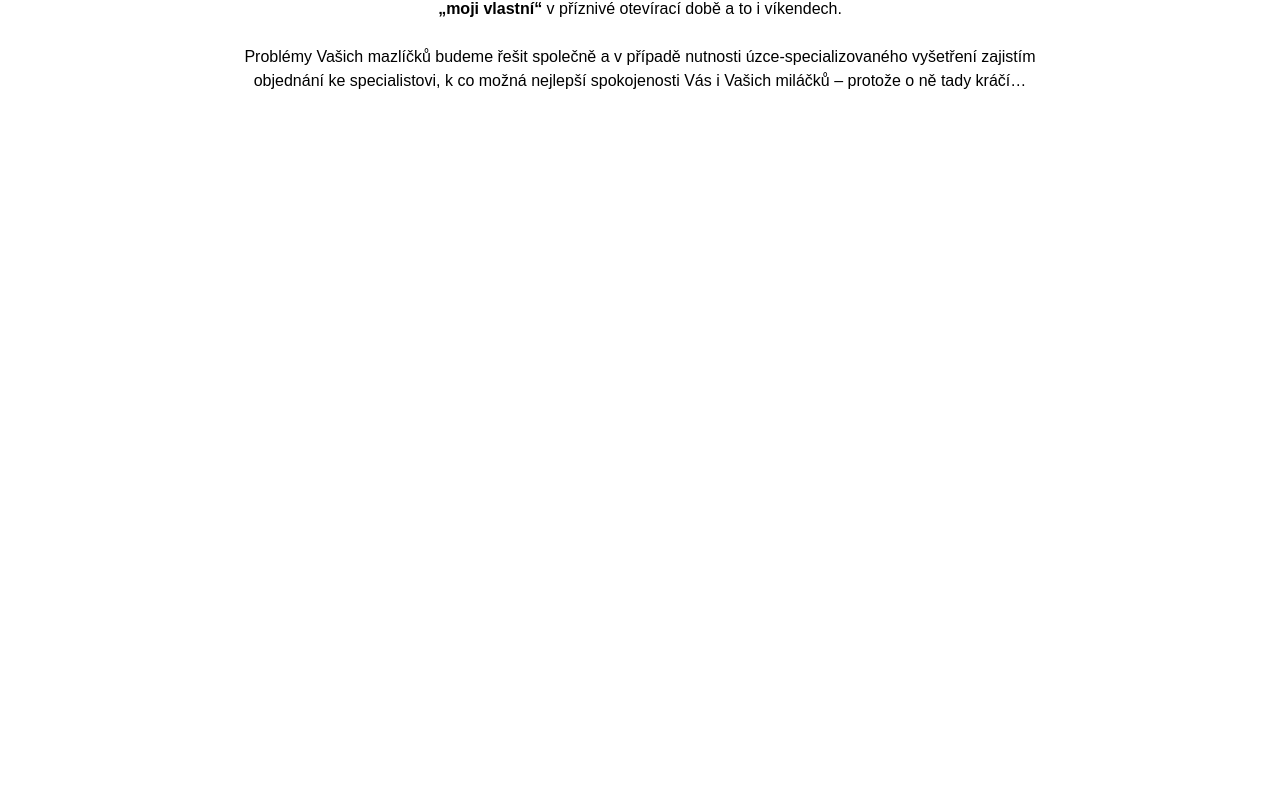
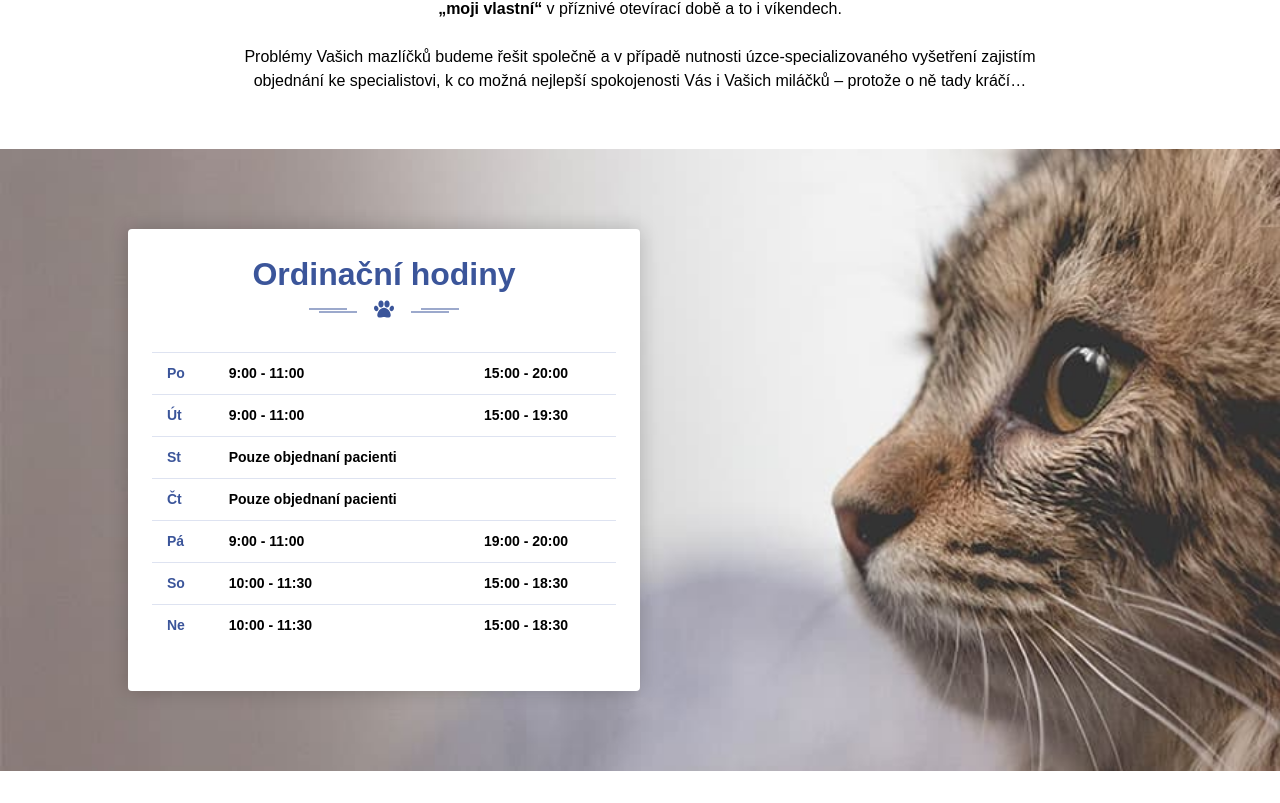
Before and after one commit to viktordanko/veterina-uvoz, a Next.js app: page / in a window 1280 px wide. Shown: the part 724-1527 px from the top of the page. Before the commit the page ends 873 px from the top, so only its background shows below. Built offline with nearby package versions, Linux system fonts and the light colour scheme.

Commit message:
Add opening hours

```diff
--- /dev/null
+++ b/api/opening-hours.json
@@ -0,0 +1,35 @@
+[
+  {
+    "name": "Po",
+    "from": "9:00 - 11:00",
+    "to": "15:00 - 20:00"
+  },
+  {
+    "name": "Út",
+    "from": "9:00 - 11:00",
+    "to": "15:00 - 19:30"
+  },
+  {
+    "name": "St",
+    "from": "Pouze objednaní pacienti"
+  },
+  {
+    "name": "Čt",
+    "from": "Pouze objednaní pacienti"
+  },
+  {
+    "name": "Pá",
+    "from": "9:00 - 11:00",
+    "to": "19:00 - 20:00"
+  },
+  {
+    "name": "So",
+    "from": "10:00 - 11:30",
+    "to": "15:00 - 18:30"
+  },
+  {
+    "name": "Ne",
+    "from": "10:00 - 11:30",
+    "to": "15:00 - 18:30"
+  }
+]
--- /dev/null
+++ b/components/OpeningHours.js
@@ -0,0 +1,15 @@
+import React from 'react';
+import { RowMain } from './Layout/RowMain';
+import { OpeningHoursSection } from './sections/OpeningHoursSection';
+import { OpeningHoursTable } from './OpeningHoursTable';
+
+
+export const OpeningHours = () => {
+  return (
+    <OpeningHoursSection spacing="md">
+      <RowMain>
+        <OpeningHoursTable />
+      </RowMain>
+    </OpeningHoursSection>
+  );
+};
--- /dev/null
+++ b/components/OpeningHoursTable.js
@@ -0,0 +1,25 @@
+import classNames from 'classnames';
+import days from '../api/opening-hours.json';
+import { PawDivider } from './PawDivider';
+
+
+export const OpeningHoursTable = () => {
+  const classes = classNames('b-opening');
+
+  return (
+    <div className={classes}>
+      <PawDivider heading="Ordinační hodiny" />
+      <table className="b-opening__table">
+        <tbody>
+          {days.map((day, index) => (
+            <tr key={index}>
+              <th>{day.name}</th>
+              <td>{day.from}</td>
+              <td>{day.to}</td>
+            </tr>
+          ))}
+        </tbody>
+      </table>
+    </div>
+  );
+};
--- /dev/null
+++ b/components/sections/OpeningHoursSection.js
@@ -0,0 +1,10 @@
+import classNames from "classnames";
+
+
+export const OpeningHoursSection = ({ children, spacing }) => {
+  const classes = classNames(
+    "s-opening-hours",
+    spacing ? `u-mb-${spacing}` : ""
+  );
+  return <section className={classes}>{children}</section>;
+};
--- a/pages/index.js
+++ b/pages/index.js
@@ -1,4 +1,5 @@
 import { AboutUs } from '@components/AboutUs'
+import { OpeningHours } from '@components/OpeningHours'
 import Footer from 'components/Footer'
 import Header from 'components/Header'
 import { Intro } from 'components/Intro'
@@ -17,6 +18,7 @@ export default function Home({ children }) {
       <Main>
         <Intro />
         <AboutUs />
+        <OpeningHours />
       </Main>
       <Footer />
     </>
--- /dev/null
+++ b/styles/components/box/opening.scss
@@ -0,0 +1,22 @@
+.b-opening {
+  padding: $sm;
+  border-radius: 4px;
+  box-shadow: 0 0 20px 0 rgba($colorBlack, 0.2);
+  margin-bottom: 0;
+  max-width: 50%;
+  margin-right: auto;
+  background-color: $colorWhite;
+  &__title {
+    text-align: center;
+  }
+  &__table {
+    th {
+      color: $colorPrimary;
+    }
+    th,
+    td {
+      font-weight: bold;
+      padding: 10px 15px;
+    }
+  }
+}
--- a/styles/components/index.scss
+++ b/styles/components/index.scss
@@ -7,3 +7,4 @@
 
 // Box
 @import 'box/intro';
+@import 'box/opening';
--- /dev/null
+++ b/styles/sections/index.scss
@@ -0,0 +1 @@
+@import 'opening-hours';
--- /dev/null
+++ b/styles/sections/opening-hours.scss
@@ -0,0 +1,12 @@
+.s-opening-hours {
+  padding: 80px 0;
+  background-image: url("/kitty-cat.jpg");
+  background-repeat: no-repeat;
+  background-size: cover;
+  background-position: center right;
+  display: flex;
+  align-items: center;
+  .row-main {
+    flex: 1;
+  }
+}
--- a/styles/style.scss
+++ b/styles/style.scss
@@ -2,4 +2,5 @@
 @import 'core/index';
 @import 'components/index';
 @import 'layout/index';
+@import 'sections/index';
 @import 'utilities/index';
```
Also changed, not shown: public/kitty-cat.jpg (added).
